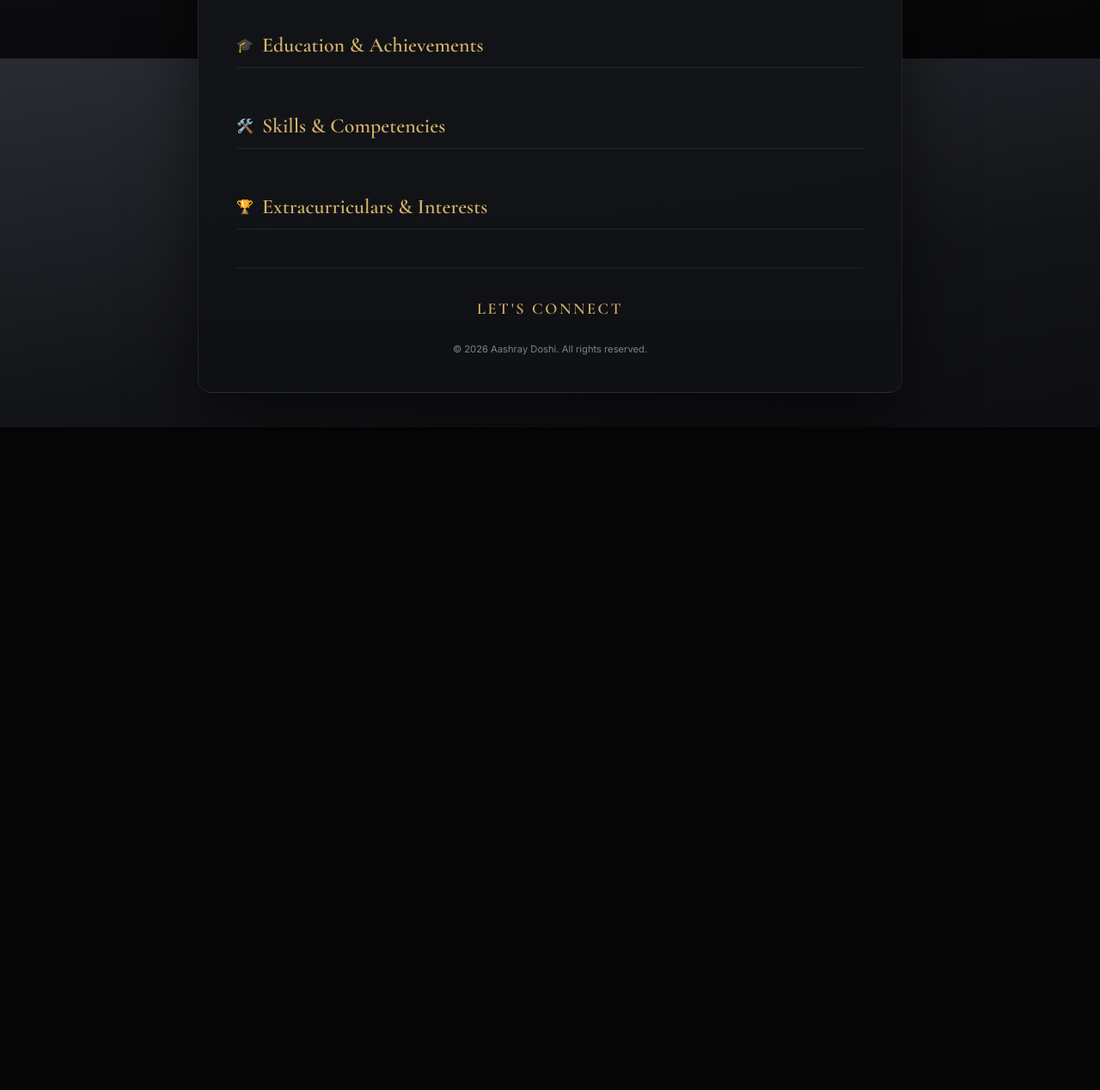
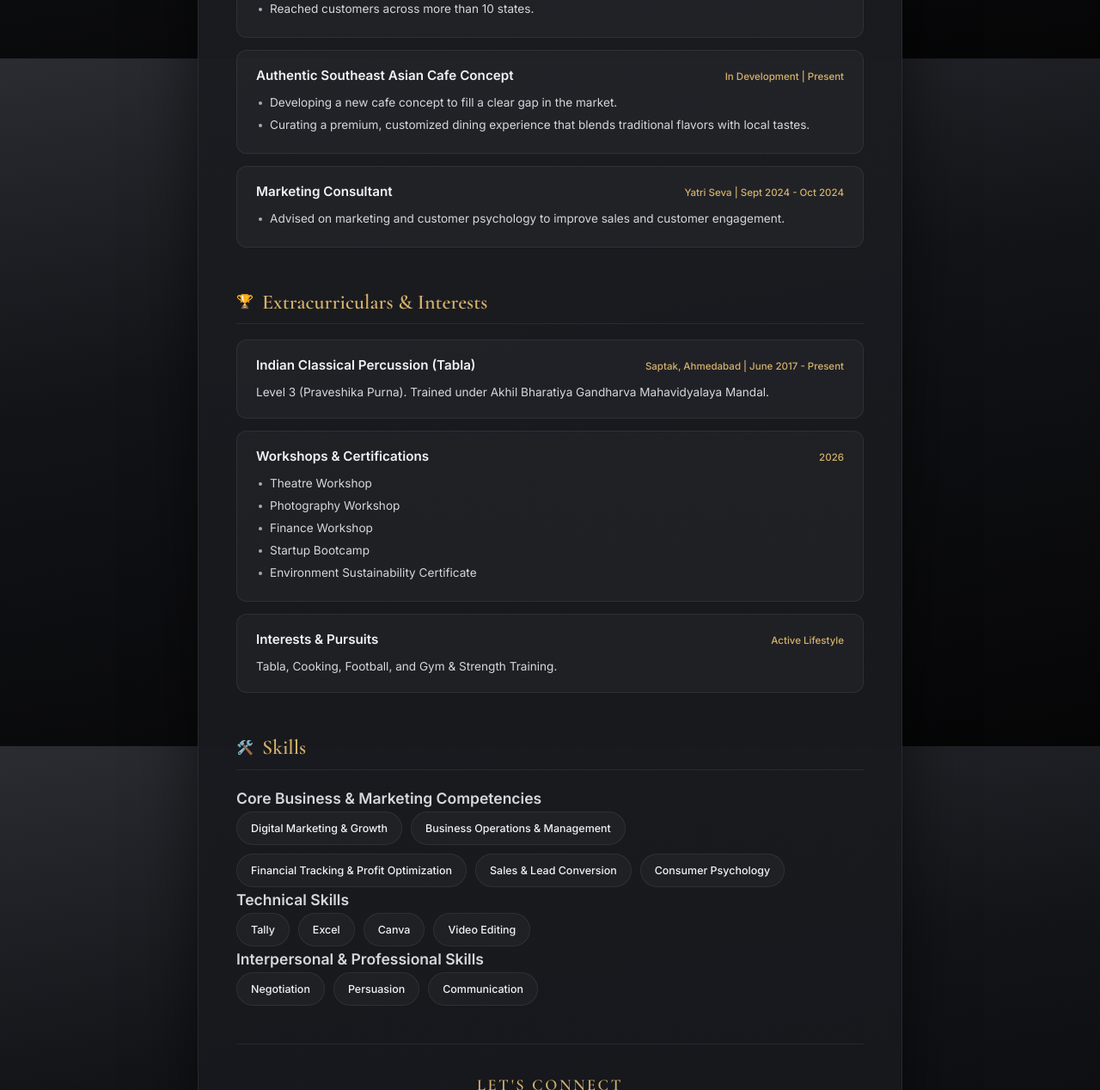
Before and after one commit to aashr4y/ResumeWebsite, a plain HTML site: page index.html in a window 1280 px wide. Shown: the part 1532-2800 px from the top of the page at 86% size. Before the commit the page ends 2029 px from the top, so only its background shows below. Drawn offline with nearby package versions, Linux system fonts and the light colour scheme.

Commit message:
Update index.html

```diff
--- a/index.html
+++ b/index.html
@@ -30,12 +30,11 @@
         <p id="r-tagline" class="subtitle"></p>
 
         <nav class="nav-links">
-          <a href="#about">About</a>
+          <a href="#about">Summary</a>
+          <a href="#education">Education</a>
           <a href="#experience">Experience</a>
-          <a href="#ventures">Ventures</a>
-          <a href="#education">Education</a>
+          <a href="#hobbies">Extracurriculars</a>
           <a href="#skills">Skills</a>
-          <a href="#hobbies">Hobbies</a>
           <a href="#contact">Contact</a>
         </nav>
       </div>
@@ -47,34 +46,28 @@
       <p id="r-summary" class="summary-text"></p>
     </section>
 
+    <!-- EDUCATION -->
+    <section id="education" class="section">
+      <h2 class="section-title"><span class="icon">🎓</span> Education &amp; Achievements</h2>
+      <div id="r-education"></div>
+    </section>
+
     <!-- EXPERIENCE -->
     <section id="experience" class="section">
       <h2 class="section-title"><span class="icon">💼</span> Experience</h2>
       <div id="r-experience"></div>
     </section>
 
-    <!-- VENTURES -->
-    <section id="ventures" class="section">
-      <h2 class="section-title"><span class="icon">🚀</span> Ventures and Projects</h2>
-      <div id="r-ventures"></div>
-    </section>
-
-    <!-- EDUCATION -->
-    <section id="education" class="section">
-      <h2 class="section-title"><span class="icon">🎓</span> Education &amp; Achievements</h2>
-      <div id="r-education"></div>
+    <!-- EXTRACURRICULARS -->
+    <section id="hobbies" class="section">
+      <h2 class="section-title"><span class="icon">🏆</span> Extracurriculars &amp; Interests</h2>
+      <div id="r-extracurriculars"></div>
     </section>
 
     <!-- SKILLS -->
     <section id="skills" class="section">
-      <h2 class="section-title"><span class="icon">🛠️</span> Skills &amp; Competencies</h2>
-      <div id="r-skills" class="skills-grid"></div>
-    </section>
-
-    <!-- EXTRACURRICULARS -->
-    <section id="hobbies" class="section">
-      <h2 class="section-title"><span class="icon">🏆</span> Extracurriculars &amp; Interests</h2>
-      <div id="r-extracurriculars"></div>
+      <h2 class="section-title"><span class="icon">🛠️</span> Skills</h2>
+      <div id="r-skills"></div>
     </section>
 
     <!-- FOOTER / CONTACT -->
@@ -89,11 +82,39 @@
   <script src="content.js"></script>
   <script>
     if (typeof resume !== 'undefined') {
+
+      // Small inline icons (use the current text colour)
+      const svg = (inner) =>
+        `<svg class="c-icon" viewBox="0 0 24 24" fill="none" stroke="currentColor" stroke-width="1.8" stroke-linecap="round" stroke-linejoin="round" aria-hidden="true">${inner}</svg>`;
+
+      const icons = {
+        mail: svg('<rect x="3" y="5" width="18" height="14" rx="2"/><path d="M3 7l9 6 9-6"/>'),
+        phone: svg('<path d="M22 16.9v3a2 2 0 0 1-2.2 2 19.8 19.8 0 0 1-8.6-3.1 19.5 19.5 0 0 1-6-6A19.8 19.8 0 0 1 2.1 4.2 2 2 0 0 1 4.1 2h3a2 2 0 0 1 2 1.7c.1 1 .4 1.9.7 2.8a2 2 0 0 1-.5 2.1L8.1 9.9a16 16 0 0 0 6 6l1.3-1.3a2 2 0 0 1 2.1-.4c.9.3 1.8.6 2.8.7a2 2 0 0 1 1.7 2z"/>'),
+        instagram: svg('<rect x="2" y="2" width="20" height="20" rx="5"/><circle cx="12" cy="12" r="4"/><circle cx="17.5" cy="6.5" r="0.8" fill="currentColor" stroke="none"/>'),
+        // Filled LinkedIn logo (rounded square with "in")
+        linkedin: `<svg class="c-icon" viewBox="0 0 24 24" fill="currentColor" aria-hidden="true"><path d="M20.447 20.452h-3.554v-5.569c0-1.328-.027-3.037-1.852-3.037-1.853 0-2.136 1.445-2.136 2.939v5.667H9.351V9h3.414v1.561h.046c.477-.9 1.637-1.85 3.37-1.85 3.601 0 4.267 2.37 4.267 5.455v6.286zM5.337 7.433a2.062 2.062 0 1 1 0-4.125 2.062 2.062 0 0 1 0 4.125zm1.782 13.019H3.555V9h3.564v11.452zM22.225 0H1.771C.792 0 0 .774 0 1.729v20.542C0 23.227.792 24 1.771 24h20.451C23.2 24 24 23.227 24 22.271V1.729C24 .774 23.2 0 22.222 0h.003z"/></svg>`
+      };
+
       document.getElementById('r-name').textContent = resume.name;
       document.getElementById('r-tagline').textContent = resume.tagline;
       document.getElementById('r-summary').textContent = resume.summary;
 
-      // Render Experience
+      // Render Education
+      document.getElementById('r-education').innerHTML = resume.education.map(ed => `
+        <div class="card">
+          <div class="card-header">
+            <h3>${ed.title}</h3>
+            <span class="meta">${ed.org}${ed.details && typeof ed.details === 'string' ? ' | ' + ed.details : ''}</span>
+          </div>
+          ${Array.isArray(ed.details) && ed.details.length ? `
+            <ul>
+              ${ed.details.map(d => `<li>${d}</li>`).join('')}
+            </ul>
+          ` : ''}
+        </div>
+      `).join('');
+
+      // Render Experience (jobs + ventures combined)
       document.getElementById('r-experience').innerHTML = resume.experience.map(item => `
         <div class="card">
           <div class="card-header">
@@ -108,37 +129,6 @@
         </div>
       `).join('');
 
-      // Render Ventures
-      document.getElementById('r-ventures').innerHTML = resume.ventures.map(v => `
-        <div class="card">
-          <div class="card-header">
-            <h3>${v.title}</h3>
-            <span class="meta">${v.meta || ''}</span>
-          </div>
-          <p class="card-text">${v.text}</p>
-        </div>
-      `).join('');
-
-      // Render Education (Title left, Org/Details right)
-      document.getElementById('r-education').innerHTML = resume.education.map(ed => `
-        <div class="card">
-          <div class="card-header">
-            <h3>${ed.title}</h3>
-            <span class="meta">${ed.org}${ed.details && typeof ed.details === 'string' ? ' | ' + ed.details : ''}</span>
-          </div>
-          ${Array.isArray(ed.details) && ed.details.length ? `
-            <ul>
-              ${ed.details.map(d => `<li>${d}</li>`).join('')}
-            </ul>
-          ` : ''}
-        </div>
-      `).join('');
-
-      // Render Skills
-      document.getElementById('r-skills').innerHTML = resume.skills.map(s => `
-        <span class="skill-tag">${s}</span>
-      `).join('');
-
       // Render Extracurriculars
       document.getElementById('r-extracurriculars').innerHTML = resume.extracurriculars.map(ex => `
         <div class="card">
@@ -147,15 +137,32 @@
             <span class="meta">${ex.meta || ''}</span>
           </div>
           ${ex.text ? `<p class="card-text">${ex.text}</p>` : ''}
+          ${ex.points && ex.points.length ? `
+            <ul>
+              ${ex.points.map(pt => `<li>${pt}</li>`).join('')}
+            </ul>
+          ` : ''}
+        </div>
+      `).join('');
+
+      // Render Skills (grouped)
+      document.getElementById('r-skills').innerHTML = resume.skills.map(group => `
+        <div class="skill-group">
+          <h3>${group.category}</h3>
+          <div class="skills-grid">
+            ${group.items.map(s => `<span class="skill-tag">${s}</span>`).join('')}
+          </div>
         </div>
       `).join('');
 
       // Render Contact
+      const c = resume.contact;
       document.getElementById('r-contact').innerHTML = `
-        <p>Email: <a href="mailto:${resume.contact.emails[0]}">${resume.contact.emails[0]}</a></p>
-        ${resume.contact.emails[1] ? `<p>Institutional: <a href="mailto:${resume.contact.emails[1]}">${resume.contact.emails[1]}</a></p>` : ''}
-        <p>Phone: <a href="tel:${resume.contact.phone}">${resume.contact.phoneDisplay}</a></p>
-        <p>Instagram: <a href="https://instagram.com/${resume.contact.instagram}" target="_blank" rel="noopener noreferrer">@${resume.contact.instagram}</a></p>
+        <p>${icons.mail}<a href="mailto:${c.emails[0]}">${c.emails[0]}</a></p>
+        ${c.emails[1] ? `<p>${icons.mail}<a href="mailto:${c.emails[1]}">${c.emails[1]}</a></p>` : ''}
+        <p>${icons.phone}<a href="tel:${c.phone}">${c.phoneDisplay}</a></p>
+        <p>${icons.instagram}<a href="https://instagram.com/${c.instagram}" target="_blank" rel="noopener noreferrer">@${c.instagram}</a></p>
+        <p>${icons.linkedin}<a href="${c.linkedin}" target="_blank" rel="noopener noreferrer">linkedin.com/in/aashray-doshi</a></p>
       `;
     }
   </script>
```
